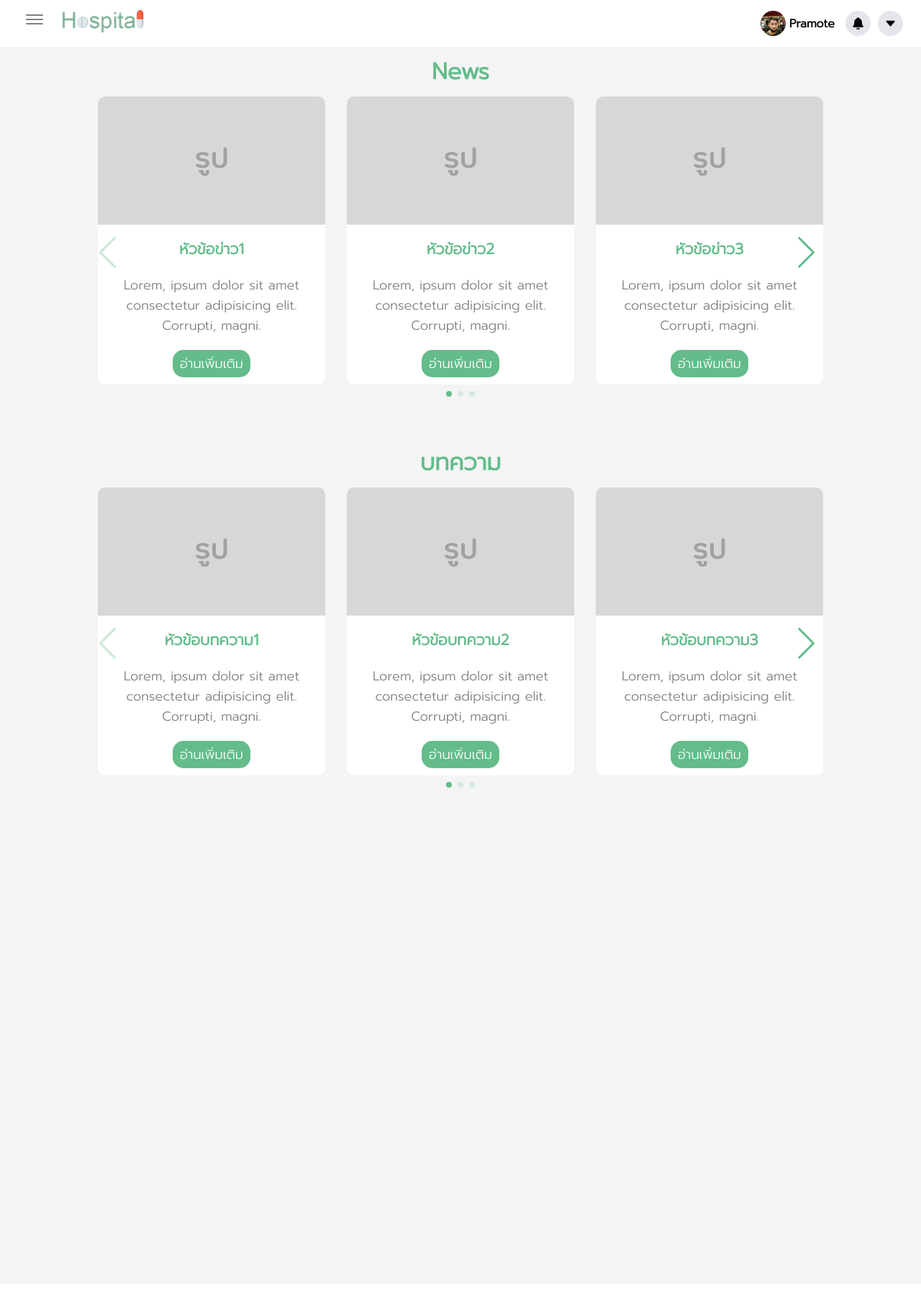
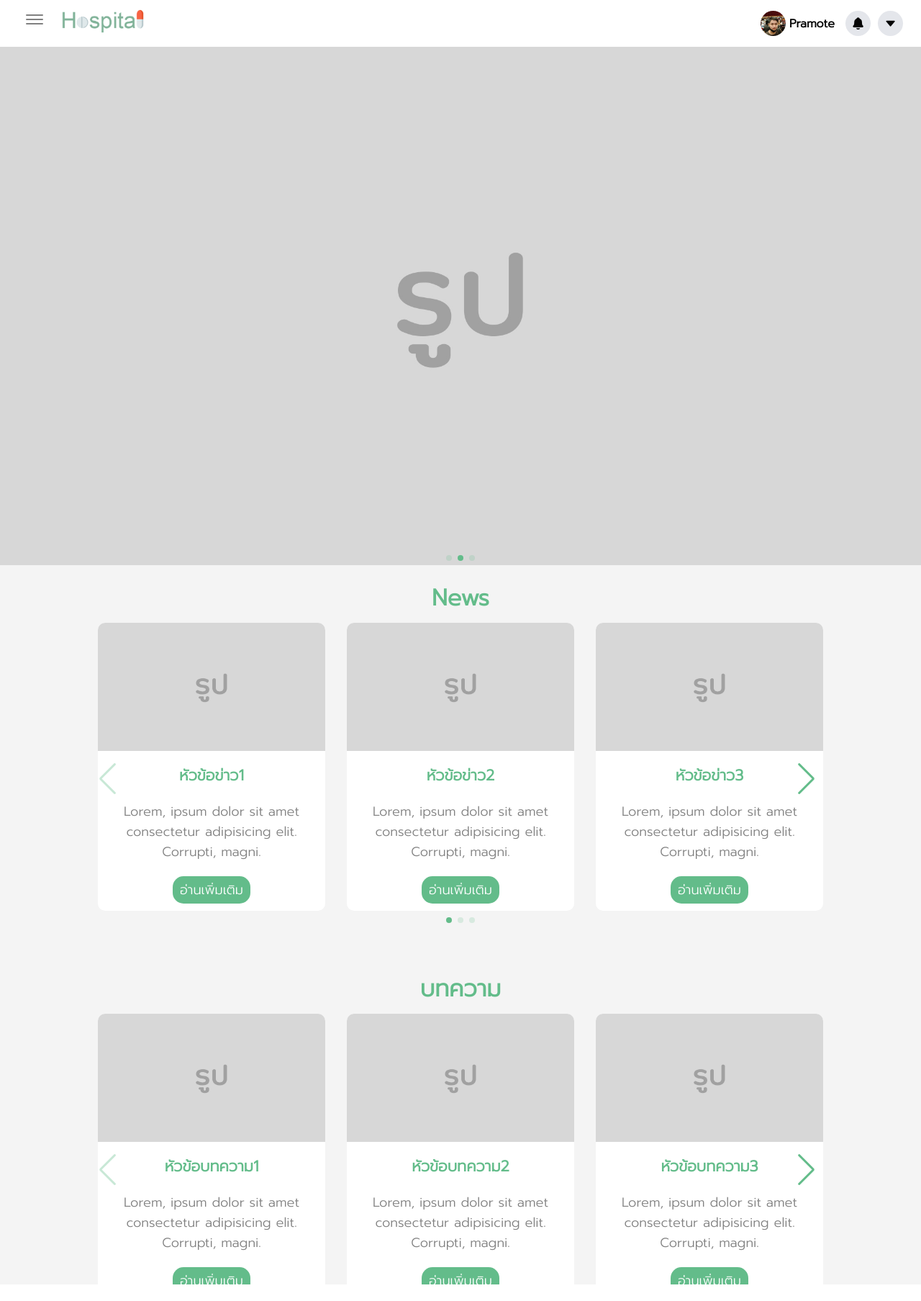
Before and after one commit to yoki31/FPPY.github.io, a Django app: page / in a window 1280 px wide. Shown: the top 1807 px of the page at 72% size. Run offline with Django 3.2, Linux system fonts and the light colour scheme.

Commit message:
add banner to index.html

```diff
--- a/doctors/templates/doctors/index.html
+++ b/doctors/templates/doctors/index.html
@@ -7,6 +7,17 @@
 {% endblock %}
 
 {% block content %}
+<div class="swiper-container2">
+    <div class="swiper-wrapper">
+        <div class="swiper-slide"><img src="{% static 'images/pic.jpg' %}" class="banner"></div>
+        <div class="swiper-slide"><img src="{% static 'images/pic.jpg' %}" class="banner"></div>
+        <div class="swiper-slide"><img src="{% static 'images/pic.jpg' %}" class="banner"></div>
+    </div>
+    <div class="swiper-pagination"></div>
+</div>
+
+
+
 <div class="zone">
     <h1>News</h1>
 <div class="card-slide-area">
@@ -193,4 +204,27 @@
             // loop: true,
             });
         </script>
+
+        <script type="module">
+            var swiper = new Swiper('.swiper-container2', {
+                effect: 'coverflow',
+                coverflowEffect: {
+                    rotate: 0,
+                    stretch: 0,
+                    depth: 0,
+                },
+            slidesPerView: 1,
+            spaceBetween: 0,
+            pagination: {
+                el: '.swiper-pagination',
+                clickable: true,
+            },
+            autoplay: {
+                delay: 2500,
+                disableOnInteraction: false,
+            },
+            // keyboard: true,
+            grabCursor: true,
+            });
+        </script>
 {% endblock %}
--- a/static/css/style-about.css
+++ b/static/css/style-about.css
@@ -188,5 +188,18 @@
   .area-content .swiper-3d .swiper-slide-shadow-left,
   .area-content .swiper-3d .swiper-slide-shadow-right {
     background-image: none; }
+  .area-content .swiper-container2 {
+    width: 100%;
+    display: flex;
+    flex-direction: column;
+    justify-content: center;
+    align-items: center; }
+    .area-content .swiper-container2 .swiper-wrapper .swiper-slide .banner {
+      width: 100%; }
+    .area-content .swiper-container2 .swiper-wrapper .swiper-pagination-bullet {
+      background-color: #63bc8a; }
+    .area-content .swiper-container2 .swiper-pagination {
+      position: relative;
+      margin-top: -20px; }
 
 /*# sourceMappingURL=style-about.css.map */
--- a/static/scss/style-about.scss
+++ b/static/scss/style-about.scss
@@ -289,4 +289,37 @@ $Topiccolor: #63bc8a;
     .swiper-3d .swiper-slide-shadow-right {
         background-image: none;
     }
+
+    .swiper-container2 {
+        width: 100%;
+        // background-color: purple;
+        display: flex;
+        flex-direction: column;
+        justify-content: center;
+        align-items: center;
+        .swiper-wrapper {
+            .swiper-slide {
+                // display: -webkit-box;
+                // display: -ms-flexbox;
+                // display: -webkit-flex;
+                // display: flex;
+                // -webkit-box-pack: center;
+                // -ms-flex-pack: center;
+                // -webkit-justify-content: center;
+                // justify-content: center;
+                // -webkit-box-align: center;
+                // -ms-flex-align: center;
+                // -webkit-align-items: center;
+                // align-items: center;
+                .banner {width: 100%;}
+            }
+            .swiper-pagination-bullet {
+                background-color: $Topiccolor; //เปลี่ยนสีจุด
+            }
+        }
+        .swiper-pagination {
+            position: relative;
+            margin-top: -20px;
+        }
+    }
 }
```
Also changed, not shown: 1 other file.
